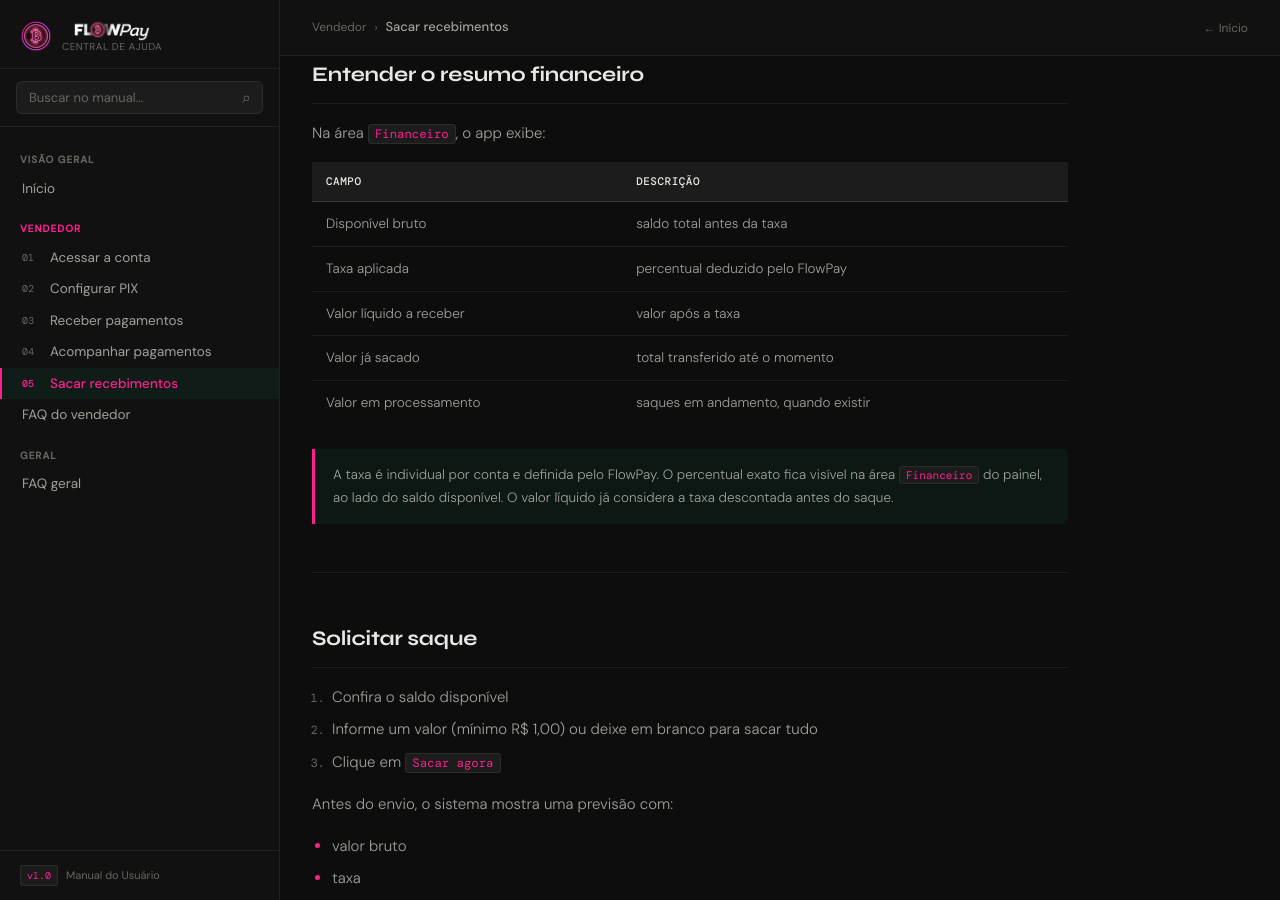
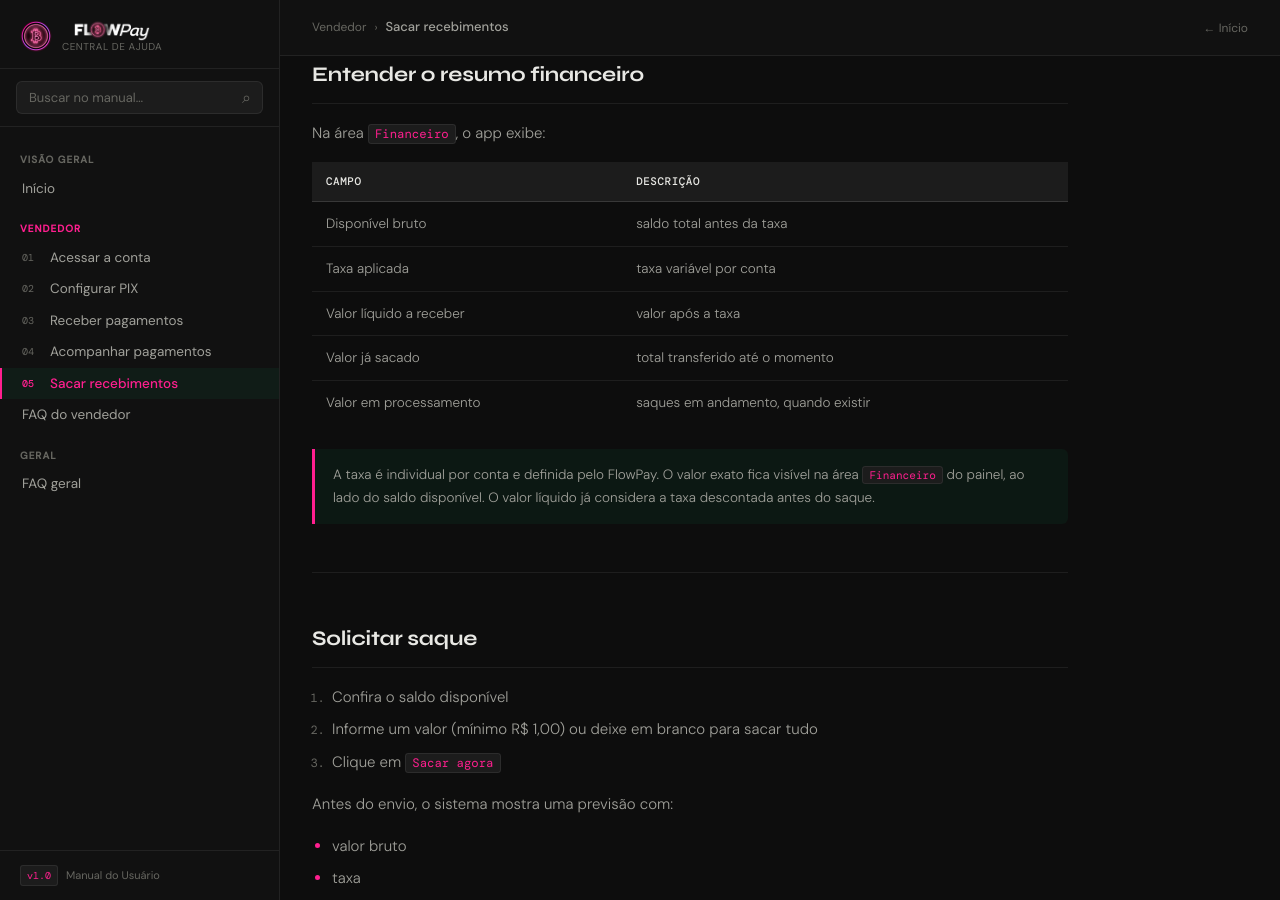
Before and after one commit to flowpay-system/flowpay-docs-page, a Jekyll site: the page built from vendedor/saque.md, in a window 1280 px wide and 900 px high, scrolled down 318 px. Built offline with Jekyll 4.4.1, drawn with Linux system fonts in a browser that asks for light colours.

Commit message:
docs: update saque page

```diff
--- a/vendedor/saque.md
+++ b/vendedor/saque.md
@@ -20,12 +20,12 @@ Na área `Financeiro`, o app exibe:
 | Campo                   | Descrição                           |
 | ----------------------- | ----------------------------------- |
 | Disponível bruto        | saldo total antes da taxa           |
-| Taxa aplicada           | percentual deduzido pelo FlowPay    |
+| Taxa aplicada           | taxa variável por conta             |
 | Valor líquido a receber | valor após a taxa                   |
 | Valor já sacado         | total transferido até o momento     |
 | Valor em processamento  | saques em andamento, quando existir |
 
-> A taxa é individual por conta e definida pelo FlowPay. O percentual exato fica visível na área
+> A taxa é individual por conta e definida pelo FlowPay. O valor exato fica visível na área
 > `Financeiro` do painel, ao lado do saldo disponível. O valor líquido já considera a taxa
 > descontada antes do saque.
 
```
